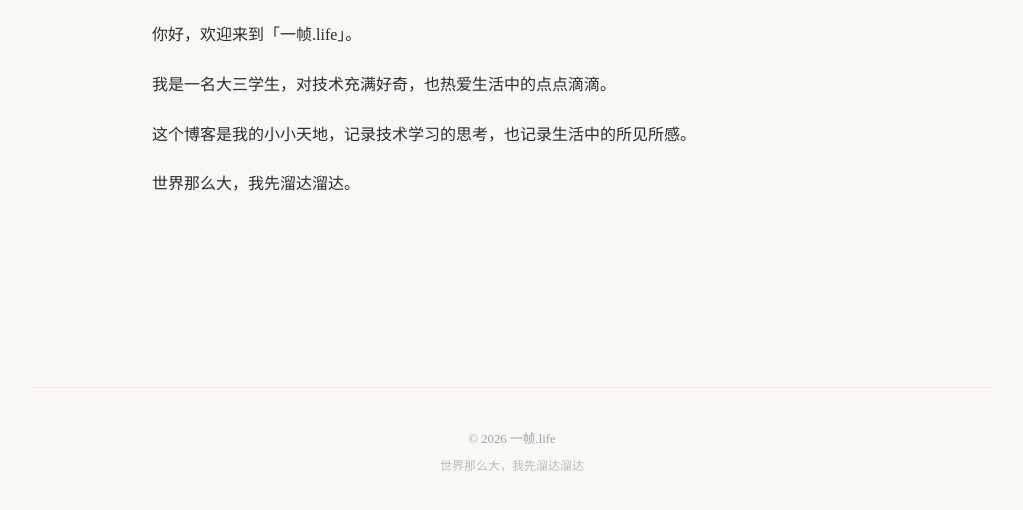
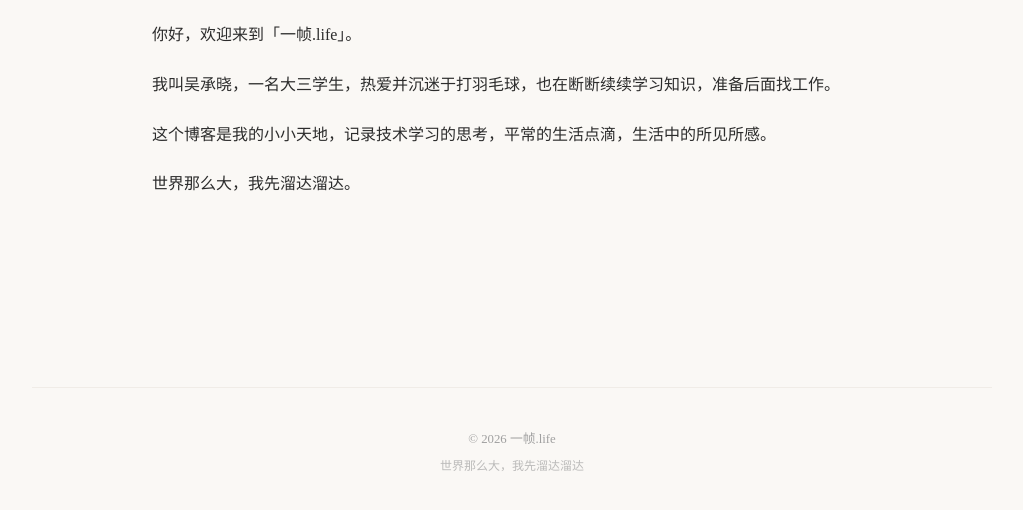
Before and after one commit to chengxiao121/yizhen-life-blog, an Astro site: page /about in a window 1280 px wide. Shown: the part 274-784 px from the top of the page, without its empty margins (128-1151 px from the left). Built offline with nearby package versions, Linux system fonts and the light colour scheme; Astro itself is replaced by a stand-in of ours; a web font is replaced by a local one.

Commit message:
content: 更新关于我页面，添加个人介绍

```diff
--- a/src/pages/about.astro
+++ b/src/pages/about.astro
@@ -10,8 +10,8 @@ import BaseLayout from '../layouts/BaseLayout.astro';
     <h1>关于我</h1>
     <div class="about-content prose">
       <p>你好，欢迎来到「一帧.life」。</p>
-      <p>我是一名大三学生，对技术充满好奇，也热爱生活中的点点滴滴。</p>
-      <p>这个博客是我的小小天地，记录技术学习的思考，也记录生活中的所见所感。</p>
+      <p>我叫吴承晓，一名大三学生，热爱并沉迷于打羽毛球，也在断断续续学习知识，准备后面找工作。</p>
+      <p>这个博客是我的小小天地，记录技术学习的思考，平常的生活点滴，生活中的所见所感。</p>
       <p>世界那么大，我先溜达溜达。</p>
     </div>
   </div>
```
